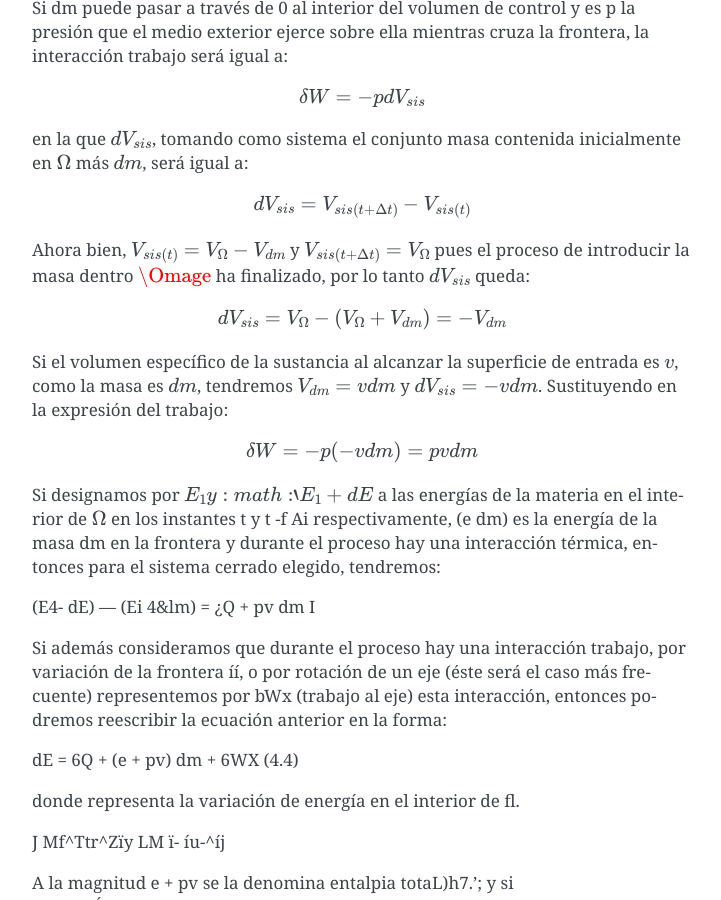
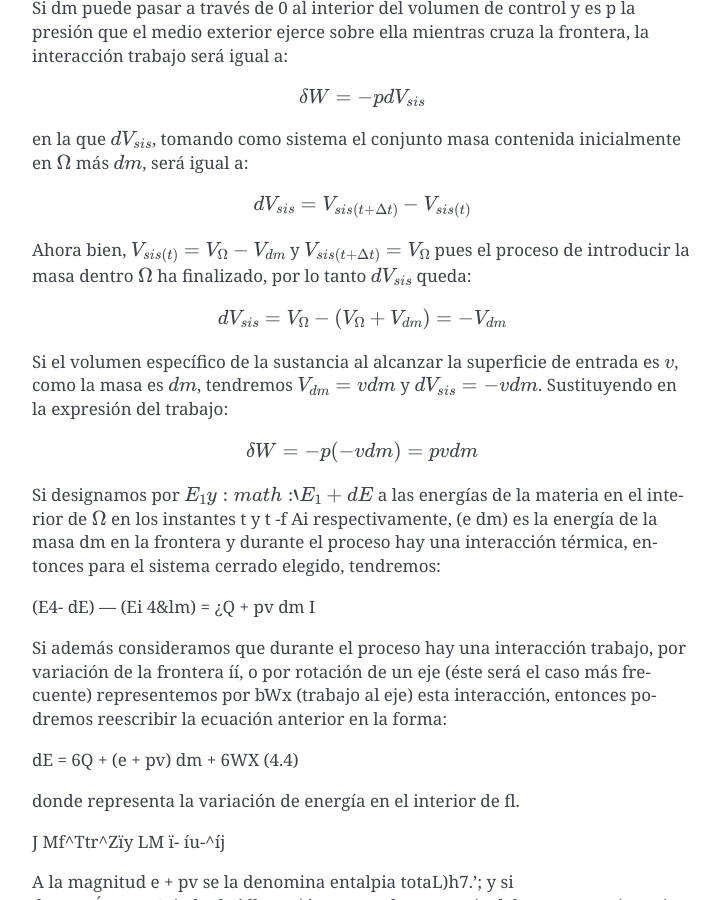
Before and after one commit to mantielero/termodinamica, a Sphinx documentation site: the page built from source/guion_primer_segundo_principios.rst, in a window 1280 px wide and 900 px high, scrolled down 2246 px. Shown: the whole window, without its empty margins (388-1109 px from the left). Built offline with Sphinx 7.4.7, drawn with Linux system fonts in a browser that asks for light colours.

Commit message:
Update guion_primer_segundo_principios.rst

```diff
--- a/source/guion_primer_segundo_principios.rst
+++ b/source/guion_primer_segundo_principios.rst
@@ -54,7 +54,7 @@ en la que :math:`dV_{sis}`, tomando como sistema el conjunto masa contenida inic
 
    dV_{sis} = V_{sis(t+\Delta t)} - V_{sis(t)}
 
-Ahora bien, :math:`V_{sis(t)} = V_{\Omega} - V_{dm}` y :math:`V_{sis(t+\Delta t)} = V_{\Omega}` pues el proceso de introducir la masa dentro :math:`\Omage` ha finalizado, por lo tanto :math:`dV_{sis}` queda:
+Ahora bien, :math:`V_{sis(t)} = V_{\Omega} - V_{dm}` y :math:`V_{sis(t+\Delta t)} = V_{\Omega}` pues el proceso de introducir la masa dentro :math:`\Omega` ha finalizado, por lo tanto :math:`dV_{sis}` queda:
 
 
 .. math::
```
